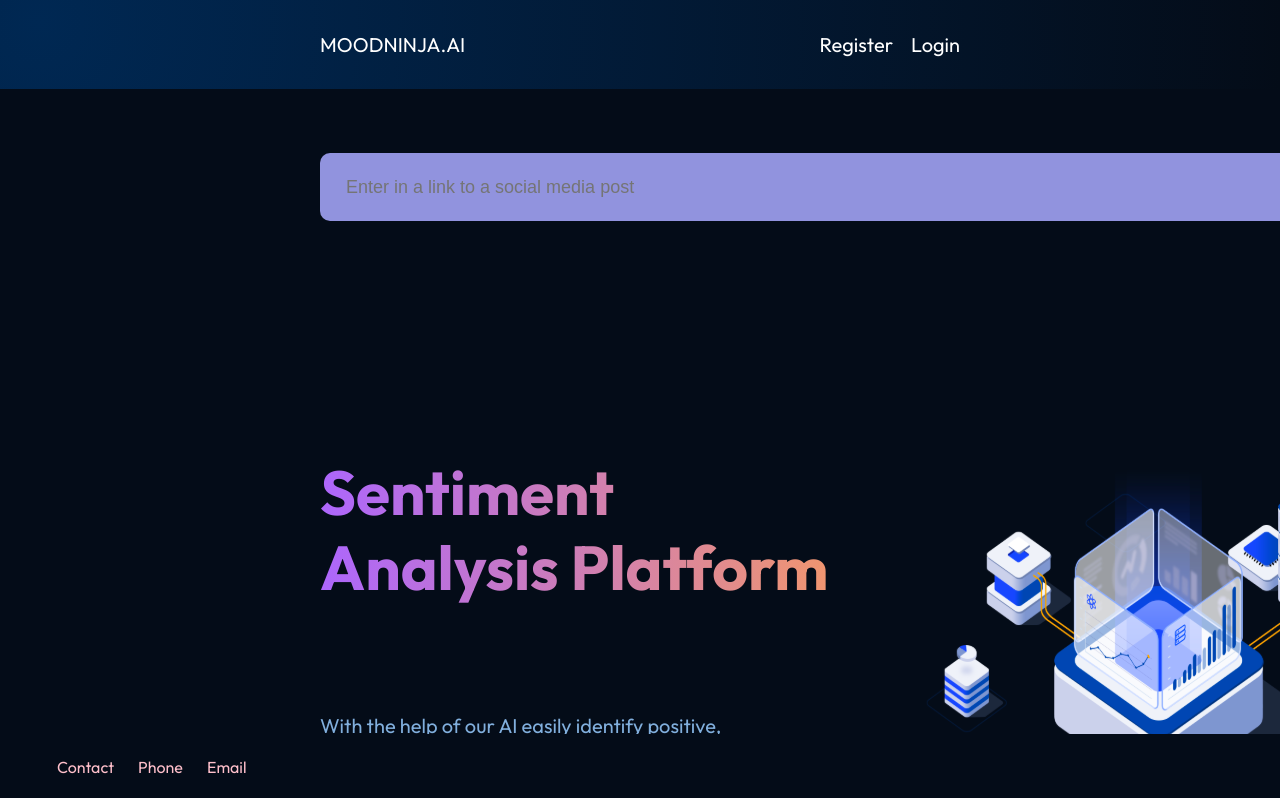
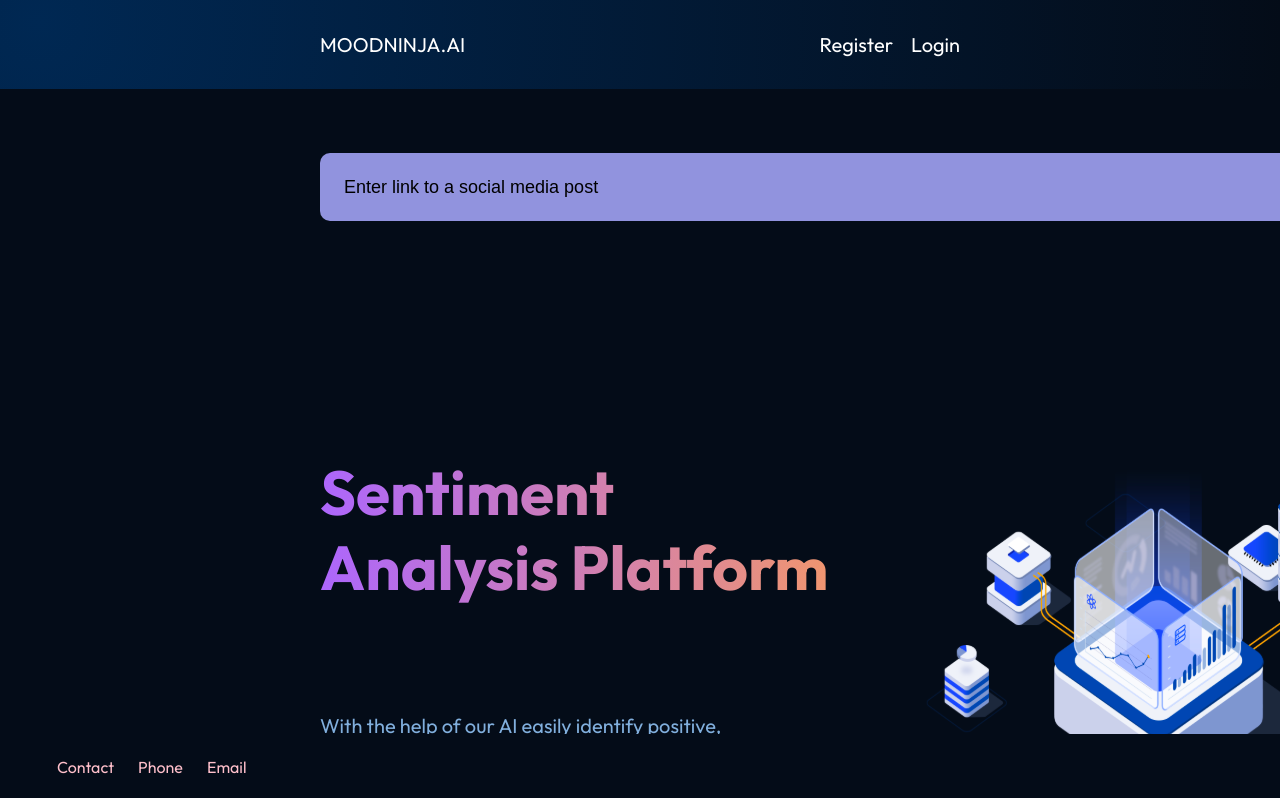
Before and after one commit to atroitskaia/capstone-project, a React (Create React App) app: page / in a window 1280 px wide. Shown: the top 798 px of the page. Built offline with nearby package versions, Linux system fonts and the light colour scheme.

Commit message:
minor changes to css

```diff
--- a/src/components/MainLanding.jsx
+++ b/src/components/MainLanding.jsx
@@ -1,14 +1,14 @@
 import React from 'react';
 import Sentiment from "./sentiment/Sentiment";
 import URLBox from './urlBox/URLBox';
-import SentimentResults from './SentimentResults';
+// import SentimentResults from './SentimentResults';
 import Features from './features/Features';
 
 const MainLanding = () => {
     return (
         <>
             <URLBox/>
-            <Sentiment/>
+            <Sentiment />
             <Features/>
         </>
     )
--- a/src/components/SentimentResults.js
+++ /dev/null
@@ -1,30 +0,0 @@
-import React, { useState } from "react";
-// import { FetchSentiment } from "../utils/FetchSentiment";
-// import FetchRequestTest from "./fetch-request-test/FetchRequestTest";
-// import { UserData, sample_1 } from "../seed-data/seedData";
-// import {BarChart} from "./graphs/BarChart";
-// import DoughnutChart from "./graphs/Doughnut";
-// import { Line } from "./graphs/Line";
-
-// import BubbleChart from "./graphs/BubbleChart";
-// import PolarAreaChart from "./graphs/PolarAreaChart";
-
-const SentimentResults = () => {
-    // useState will be used when we are making an API request
-    //   const [userData, setUserData] = useState({
-    //  });
-
-  return (
-
-      <div style={{ width: 800, margin: '0 auto', marginTop: '20px' }}>
-        {/* <BarChart /> */}
-        {/* <BubbleChart chartData={userData} /> */}
-        {/* <PolarAreaChart chartData={userData} />*/}
-        {/* <DoughnutChart chartData={userData} /> */}
-        {/* <Line /> */}
-        {/* <FetchRequestTest /> */}
-      </div>
-  );
-};
-
-export default SentimentResults;
--- a/src/components/graphs/Doughnut.js
+++ b/src/components/graphs/Doughnut.js
@@ -85,7 +85,7 @@ const DoughnutChart = (props) => {
       className="doughnut-container"
       style={{ maxWidth: "600px", margin: "auto", marginBottom: "20px"  }}
     >
-      <h1 style={{ marginTop: "12px"}}>{props.website} Doughnut Chart</h1>
+      <h1 style={{ marginTop: "12px"}}>{props.website} Overall Sentiment</h1>
       <Chart type="doughnut" data={data} />
     </div>
   );
--- a/src/components/sentiment/Sentiment.jsx
+++ b/src/components/sentiment/Sentiment.jsx
@@ -10,7 +10,7 @@ const Sentiment = () => {
       <div className="moodninja__header-content">
         <h1 className="gradient__text">Sentiment analysis Platform</h1>
         <p> With the help of our AI easily identify positive,
-            negative or neutral sentiment of comments from the range of social media platforms </p>
+            negative or neutral sentiment of comments from social media platforms </p>
       </div>
 
       <div className="moodninja__header-image">
--- a/src/components/urlBox/URLBox.jsx
+++ b/src/components/urlBox/URLBox.jsx
@@ -115,7 +115,7 @@ const URLBox = () => {
           <input
             onChange={handleUrlChange}
             type="text"
-            placeholder="Enter in a link to a social media post"
+            placeholder="Enter link to a social media post"
             id="urlField"
             name="urlField"
             value={url.urlField}
--- a/src/components/urlBox/urlBox.css
+++ b/src/components/urlBox/urlBox.css
@@ -16,6 +16,10 @@
     width: 100%;
 }
 
+.input-analytics-input::placeholder {
+    color: #000;
+}
+
 .input-analytics-input {
     border-width: 0 !important;
     /* width: 57%; */
@@ -24,7 +28,11 @@
     background-color: transparent;
     font-size: 18px;
     padding: 10px;
-    outline: none;
+    /* outline: none; */
+    margin-right: 24px;
+    border-radius: 5px;
+    padding: 2px 8px;
+    color: purple !important;
 }
 
 .fetch-analytics-button {
@@ -42,6 +50,7 @@
     margin: 26px auto 0;
     font-family: roboto, sans-serif;
     padding-bottom: 80px;
+    color: #bccaff;
 }
 
 .loading-spinner {
```
Also changed, not shown: src/components/dashboard/dashboard.jsx (+1 -18 lines), src/utils/FetchSentiment.js (deleted, +0 -33 lines), 1 other file (tests, documents, lock files or other folders).
